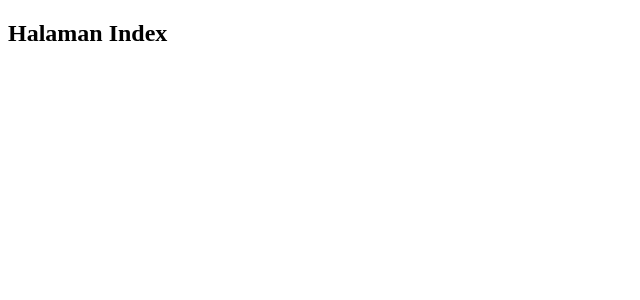
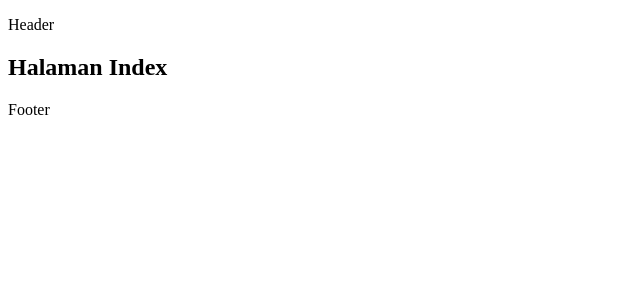
Before and after one commit to IrgieMhd/dev_seoblog_muhammad_miroji, a Next.js app in the folder frontend/: page / in a window 1280 px wide. Shown: the top 300 px of the page, without its empty margins (0-640 px from the left). Built offline with nearby package versions, Linux system fonts and the light colour scheme.

Commit message:
Page Layout Simple

```diff
--- /dev/null
+++ b/frontend/components/Layout.js
@@ -0,0 +1,13 @@
+import React from 'react';
+
+const Layout = ({ children }) => {
+  return (
+    <React.Fragment>
+      <p>Header</p>
+      {children}
+      <p>Footer</p>
+    </React.Fragment>
+  );
+};
+
+export default Layout;
--- a/frontend/pages/index.js
+++ b/frontend/pages/index.js
@@ -1,4 +1,11 @@
-// manual setting in instalation next.js
-const Index = () => <h2>Halaman Index</h2>
+import Layout from "../components/Layout"
+
+const Index = () => {
+  return (
+    <Layout>
+      <h2>Halaman Index</h2>
+    </Layout>
+  )
+}
 
 export default Index
```
